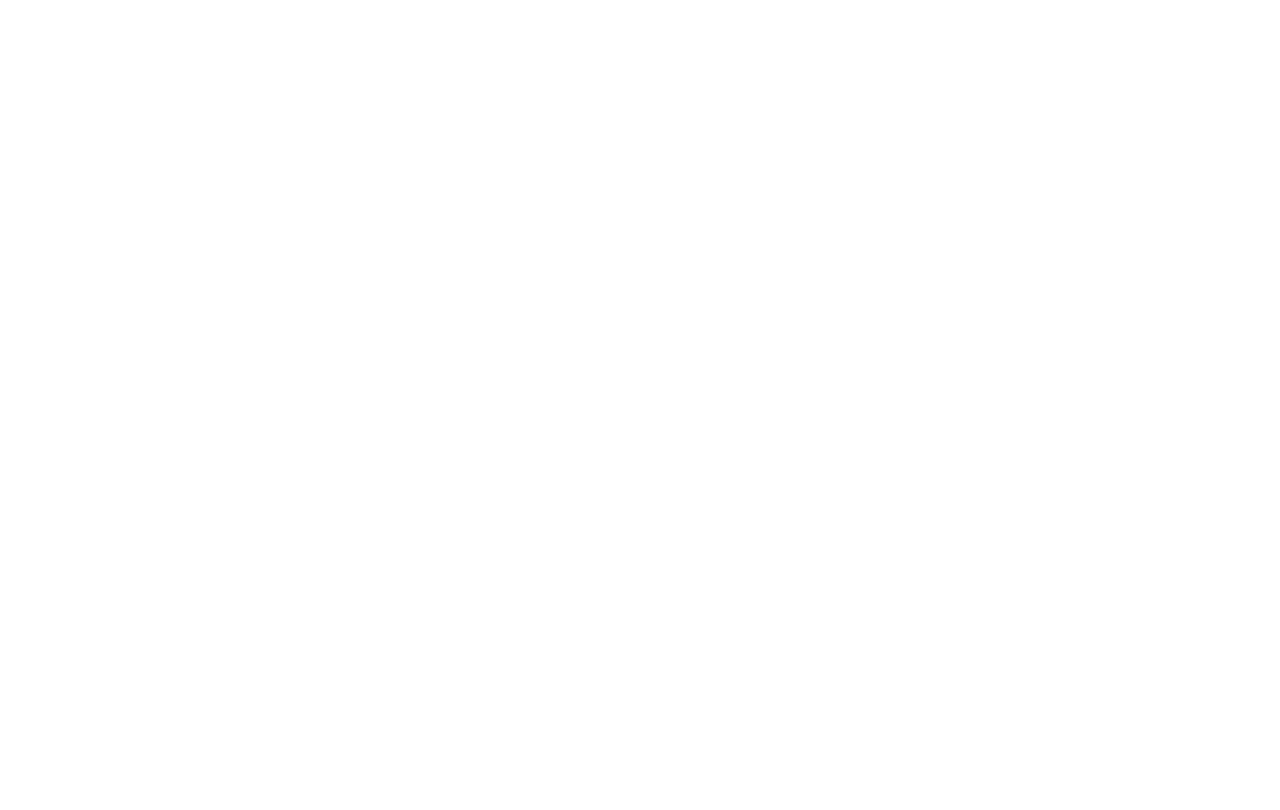
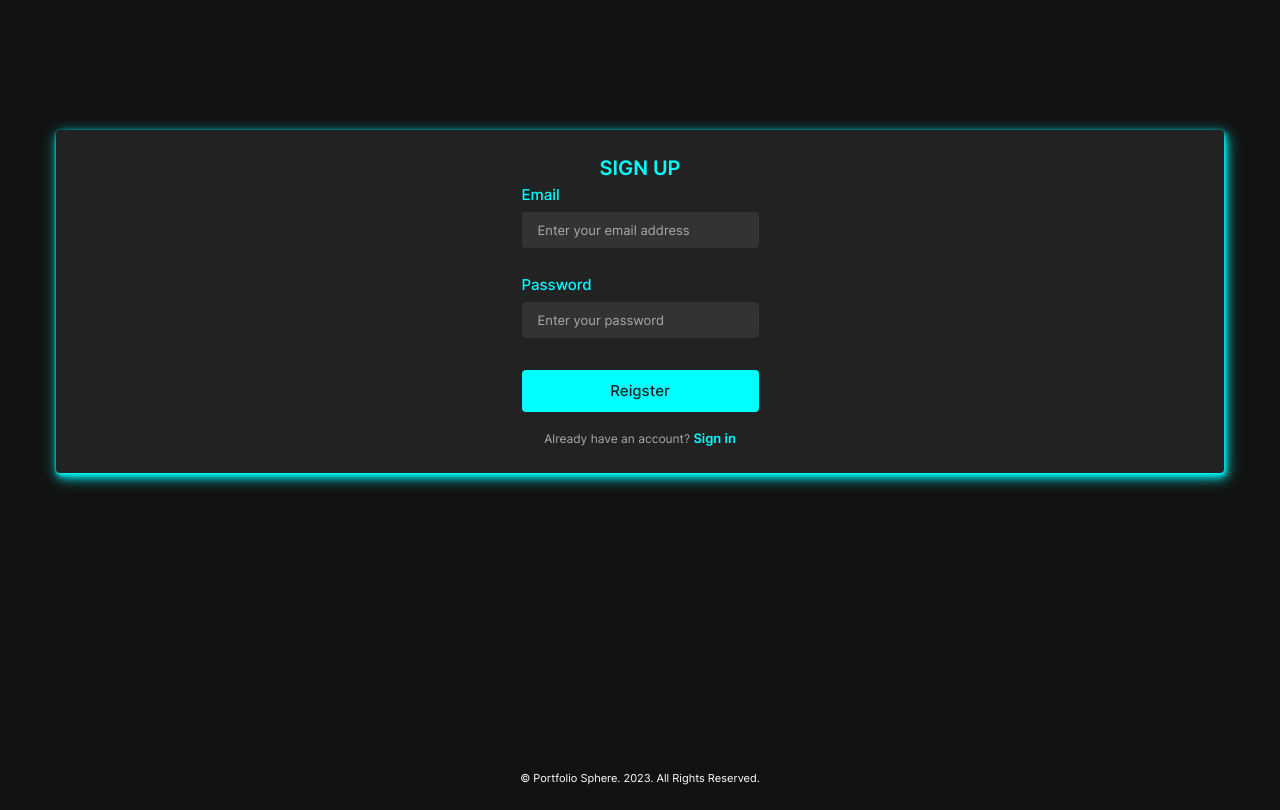
Before and after one commit to TristanJgn/portfolio-sphere, a React (Create React App) app: page /register in a window 1280 px wide. Shown: the part 580-1390 px from the top of the page. Before the commit the page ends 800 px from the top, so only its background shows below. Built offline with nearby package versions, Linux system fonts and the light colour scheme.

Commit message:
adds duplicated structure and styling of login form for the register form

```diff
--- a/src/Pages/Register/Register.js
+++ b/src/Pages/Register/Register.js
@@ -1,9 +1,137 @@
+import { useState } from "react";
+import { Link } from "react-router-dom";
+import errorIcon from "../../assets/icons/error.svg";
 import "./Register.scss";
 
 function Register() {
+  const [email, setEmail] = useState("");
+  const [password, setPassword] = useState("");
+  const [validEmail, setValidEmail] = useState(false);
+  const [validPassword, setValidPassword] = useState(false);
+
+  const handleChangeEmail = (event) => {
+    setEmail(event.target.value);
+  };
+
+  const handleChangePassword = (event) => {
+    setPassword(event.target.value);
+  };
+
+  const validateForm = () => {
+    // Variable to check if form is valid
+    let isFormValid = true;
+
+    // Check email
+    // Use a regex expression to check for a valid email:
+    // Must have 1 or more alphanumeric characters (allows for a dot or hyphen as well) before an @ sign
+    // Must then 1 or more alphanumeric characters before (not allowing for a dot or hyphen) before a .
+    // Must be followed by a domain which only has letters and is between 2-10 characters long
+    const emailRegexValidation =
+      /^([a-zA-Z\d.-]+)@([a-zA-Z\d]+)\.([a-zA-z]{2,10})$/;
+    if (!email.match(emailRegexValidation)) {
+      setValidEmail("error");
+      isFormValid = false;
+    } else {
+      setValidEmail(true);
+    }
+
+    // Check password
+    if (!password) {
+      setValidPassword("error");
+      isFormValid = false;
+    } else {
+      setValidPassword(true);
+    }
+
+    // Check that every field is valid
+    return isFormValid;
+  };
+
+  const handleSubmit = (event) => {
+    event.preventDefault();
+    validateForm();
+  };
+
   return (
     <main className="register-page">
-      <h1>This is the Register Page</h1>
+      <section className="register-form-container">
+        <h2 className="register-form-container__title">SIGN UP</h2>
+        <form className="register-form" onSubmit={handleSubmit}>
+          <div className="register-form__input-group">
+            <label className="register-form__label" htmlFor="email">
+              Email
+            </label>
+            <input
+              className={`register-form__input ${
+                validEmail === "error" ? "register-form__input--error" : ""
+              }`}
+              type="text"
+              id="email"
+              name="email"
+              placeholder="Enter your email address"
+              value={email}
+              onChange={handleChangeEmail}
+            ></input>
+            <div
+              className={`register-form-error ${
+                validEmail === "error" ? "register-form-error--show" : ""
+              }`}
+            >
+              <img
+                className="register-form-error__icon"
+                src={errorIcon}
+                alt="error icon"
+              />
+              <h3 className="register-form-error__message">
+                {`${
+                  email && validEmail === "error"
+                    ? "Please enter a valid email"
+                    : "This field is required"
+                }`}
+              </h3>
+            </div>
+          </div>
+          <div className="register-form__input-group">
+            <label className="register-form__label" htmlFor="password">
+              Password
+            </label>
+            <input
+              className={`register-form__input ${
+                validPassword === "error" ? "register-form__input--error" : ""
+              }`}
+              type="password"
+              id="password"
+              name="password"
+              placeholder="Enter your password"
+              value={password}
+              onChange={handleChangePassword}
+            ></input>
+            <div
+              className={`register-form-error ${
+                validPassword === "error" ? "register-form-error--show" : ""
+              }`}
+            >
+              <img
+                className="register-form-error__icon"
+                src={errorIcon}
+                alt="error icon"
+              />
+              <h3 className="register-form-error__message">
+                This field is required
+              </h3>
+            </div>
+          </div>
+          <button className="register-form__button">Reigster</button>
+        </form>
+        <h3 className="register-form-container__subtext">
+          Already have an account?{" "}
+          <Link to="/login" className="register-form-container__subtext-link">
+            <span className="register-form-container__subtext--special">
+              Sign in
+            </span>
+          </Link>
+        </h3>
+      </section>
     </main>
   );
 }
--- a/src/Pages/Register/Register.scss
+++ b/src/Pages/Register/Register.scss
@@ -4,4 +4,111 @@
 
 .register-page {
     background-color: $site-background-colour;
+    padding: 50% 3.5rem;
+    height: 100vh;
 }
+
+.register-form-container {
+    display: flex;
+    flex-direction: column;
+    justify-content: center;
+    align-items: center;
+    background-color: $secondary-colour-dark-grey;
+    padding: 1.5rem;
+    border-radius: 4px;
+          box-shadow: 0px 1px 2px 0px rgba(0,255,255,0.7),
+            1px 2px 4px 0px rgba(0,255,255,0.7),
+            2px 4px 8px 0px rgba(0,255,255,0.7),
+            2px 4px 16px 0px rgba(0,255,255,0.7);
+    transition: transform 0.5s ease;
+
+    &:hover {
+        transform: translateY(-5px);
+        box-shadow: 0px 10px 20px 2px rgba(0,255,255,0.7);
+    }
+
+    &__title {
+        @include textStyle($secondary-colour-cyan, 1.25rem, 1.75rem, 600);
+    }
+
+    &__subtext {
+        @include textStyle($secondary-colour-light-grey, 0.75rem, 1.25rem, 400);
+
+        &--special {
+            @include textStyle($secondary-colour-cyan, 0.8125rem, 1.25rem, 600);
+            cursor: pointer;
+        }
+    }
+
+    &__subtext-link {
+        text-decoration: none;
+    }
+}
+
+.register-form {
+
+    &__input-group {
+        display: flex;
+        flex-direction: column;
+    }
+
+    &__label {
+        @include textStyle($secondary-colour-cyan, 0.9375rem, 1.625rem, 500);
+        margin-bottom: 0.25rem;
+    }
+
+    &__input {
+        background-color: $secondary-colour-medium-grey;
+        border: none;
+        outline: none;
+        padding: 0.5rem 1rem;
+        border-radius: 4px;
+        margin-bottom: 1.5rem;
+        @include textStyle($primary-colour-white, 0.8125rem, 1.25rem, 400);
+
+        &:focus {
+            outline: 1px solid $secondary-colour-cyan;
+        }
+
+        &::placeholder {
+            @include textStyle($secondary-colour-light-grey, 0.8125rem, 1.25rem, 400);
+        }
+
+        &--error {
+            border: 1px solid $secondary-colour-red;
+
+            &:focus {
+                outline: 1px solid $secondary-colour-red;
+            }
+        }
+    }
+
+    &__button {
+        padding: 0.5rem 1rem;
+        margin-top: 0.5rem;
+        margin-bottom: 1rem;
+        border: none;
+        outline: none;
+        border-radius: 4px;
+        @include textStyle($secondary-colour-dark-grey, 0.9375rem, 1.625rem, 500);
+        background-color: $secondary-colour-cyan;
+        cursor: pointer;
+        width: 100%;
+    }
+}
+
+.register-form-error {
+    display: none;
+
+    &--show {
+        display: flex;
+        align-items: center;
+        margin-top: -1rem;
+        margin-bottom: 1.5rem;
+    }
+
+    &__message {
+        @include textStyle($secondary-colour-red, 0.8125rem, 1.25rem, 400);
+        margin-left: 0.5rem;
+    }
+}
```
